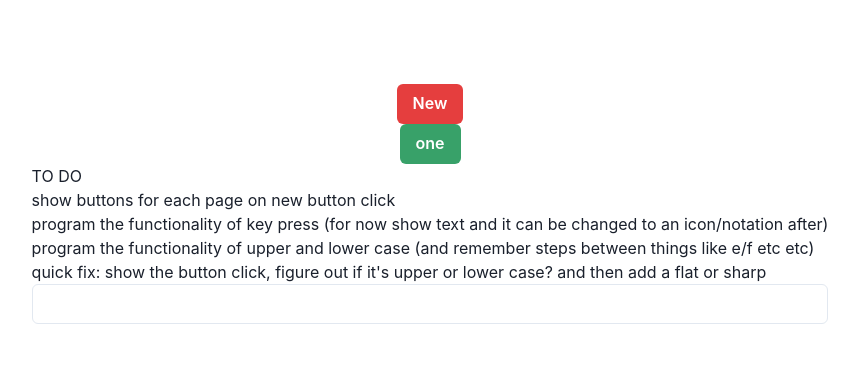
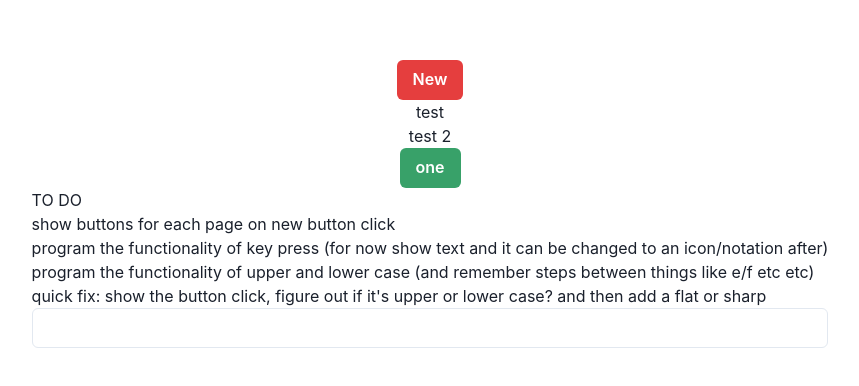
Before and after one commit to helloumma/Music-App, a Next.js app: page / in a window 1280 px wide. Shown: the part 196-582 px from the top of the page, without its empty margins (210-1069 px from the left). Built offline with nearby package versions, Linux system fonts and the light colour scheme.

Commit message:
dynamic routing

```diff
--- /dev/null
+++ b/pages/[id].tsx
@@ -0,0 +1,3 @@
+const Details = () => <div>Details Page</div>;
+
+export default Details;
--- a/pages/index.tsx
+++ b/pages/index.tsx
@@ -9,6 +9,8 @@ import { useRouter } from "next/router";
 import { Input } from "@chakra-ui/react";
 
 // key press of anything other than a-g should be dealt with
+
+// need a useRef to store the amount of pages
 
 const Home: NextPage = () => {
   const [noClicks, setNoClicks] = useState(0);
@@ -41,6 +43,17 @@ const Home: NextPage = () => {
     setKeyRelease(diff / 1000);
   };
 
+  const dummyData: any = [
+    {
+      id: 1,
+      name: "test",
+    },
+    {
+      id: 2,
+      name: "test 2",
+    },
+  ];
+
   return (
     <div className={styles.container}>
       <Head>
@@ -50,27 +63,34 @@ const Home: NextPage = () => {
       </Head>
 
       <main className={styles.main}>
-				<Button colorScheme='red' onClick={updateClicks}>
+        <Button colorScheme="red" onClick={updateClicks}>
           New
         </Button>
+        {dummyData.map((a: any) => (
+          <Link key={a.id} href={`/${a.id}`}>
+            {a.name}
+          </Link>
+        ))}
+
+        {/* map over the number of clicks and create a button for each  */}
         {noClicks === 0 && (
           <Link href="/">
-						<Button colorScheme='green'>one</Button>
+            <Button colorScheme="green">one</Button>
           </Link>
         )}
         {noClicks === 1 && (
           <Link href="/page-two">
-						<Button colorScheme='green'>two</Button>
+            <Button colorScheme="green">two</Button>
           </Link>
         )}
         {noClicks === 2 && (
           <Link href="/page-three">
-						<Button colorScheme='green'>three</Button>
+            <Button colorScheme="green">three</Button>
           </Link>
         )}
         {noClicks === 3 && (
           <Link href="/page-four">
-						<Button colorScheme='green'>four</Button>
+            <Button colorScheme="green">four</Button>
           </Link>
         )}
         <div>
```
Also changed, not shown: 1 other file (tests, documents, lock files or other folders). Lines whose indentation alone changed are shown as unchanged.
